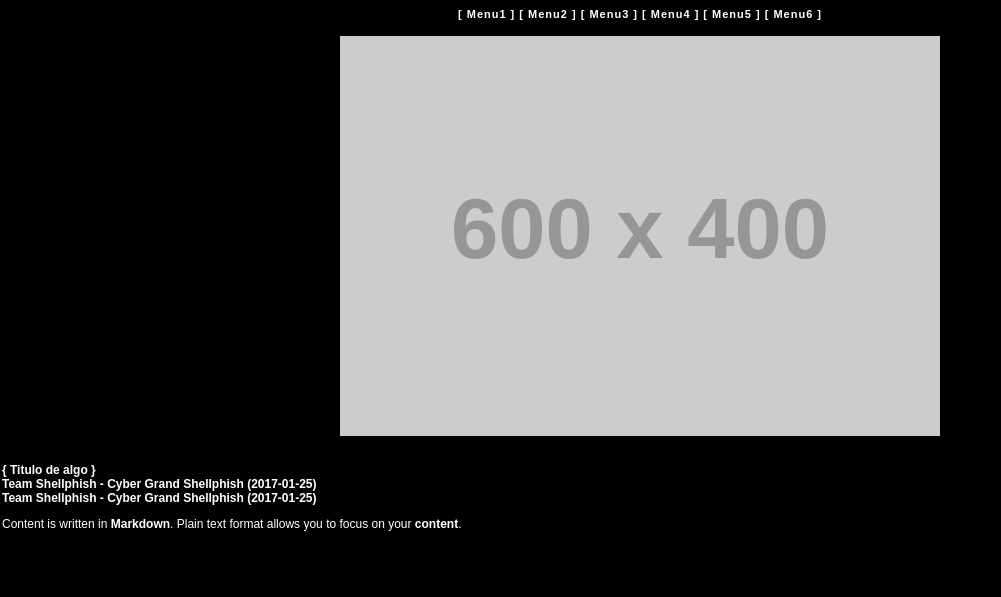
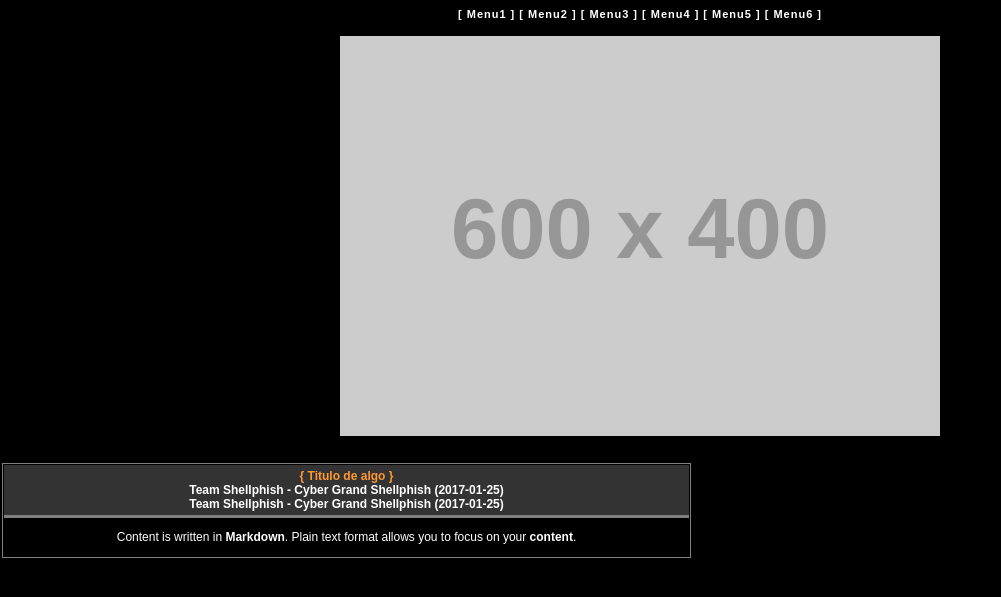
Before and after one commit to nick-belane/nick-belane.github.io, a Jekyll site: the page built from index.md, in a window 1280 px wide. Shown: the top 597 px of the page, without its empty margins (0-1001 px from the left). Built offline with Jekyll 4.4.1, drawn with Linux system fonts in a browser that asks for light colours.

Commit message:
Update main.css

```diff
--- a/assets/css/main.css
+++ b/assets/css/main.css
@@ -55,3 +55,17 @@ a:hover, a:active {
     font-weight: bold;
     letter-spacing: 4px;
 }
+
+.str, .around, .aroundm {
+    border: 1px solid gray;
+    padding: 1px;
+    width: 685px;
+    text-align: center;
+}
+
+.details {
+    padding: 4px;
+    border-bottom: solid gray;
+    background-color: #333;
+    color: #FF9933;
+}
```
